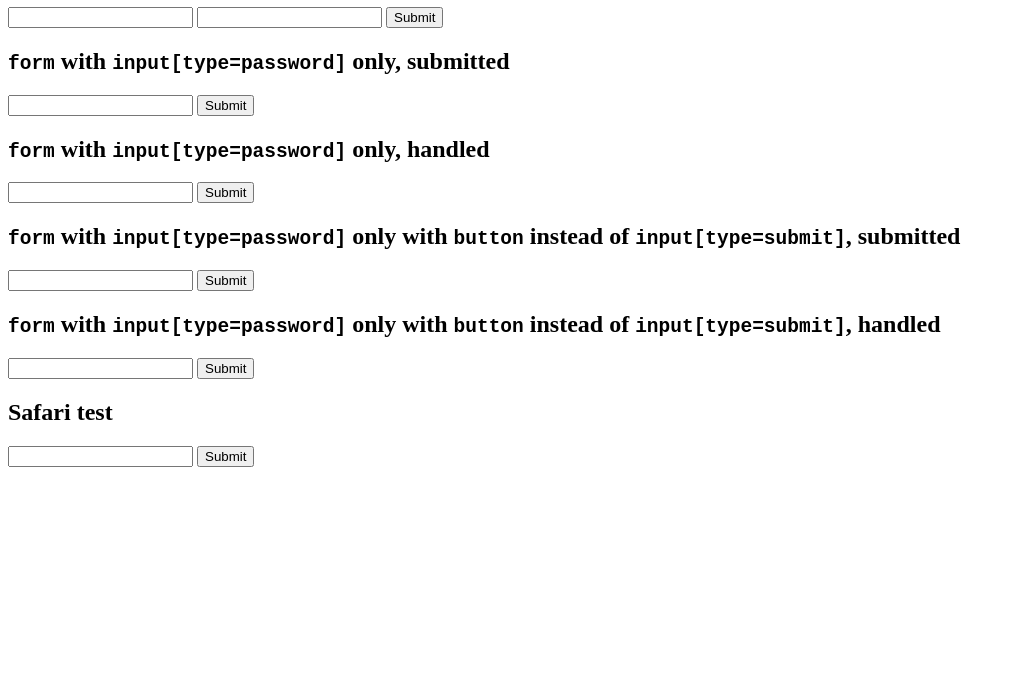
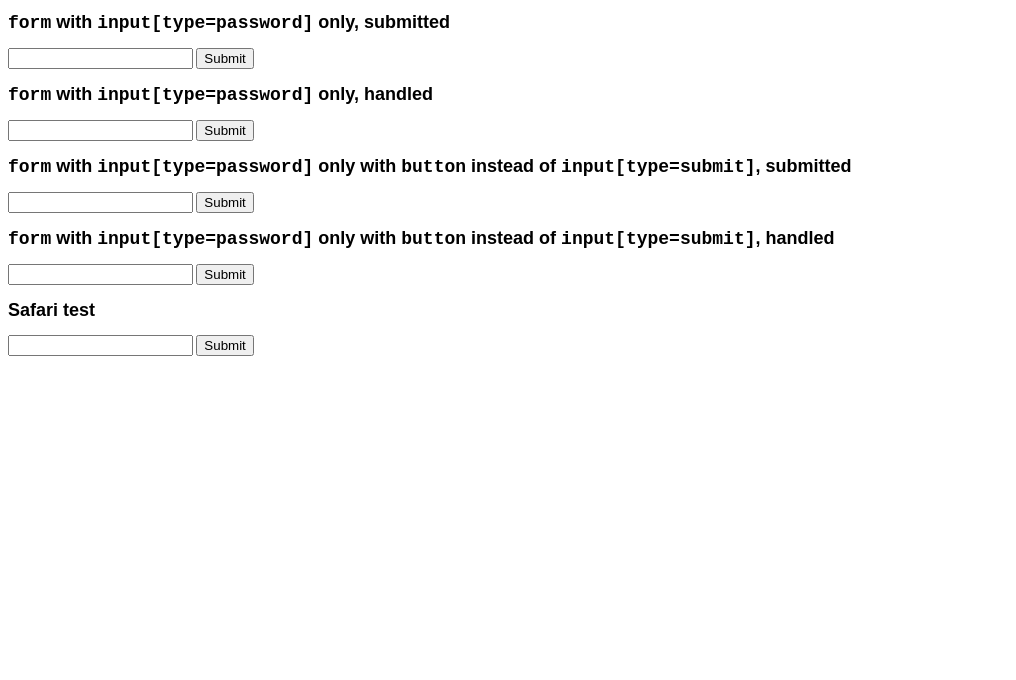
Before and after one commit to TomasHubelbauer/web-remember-credentials, a plain HTML site: page index.html in a window 1280 px wide. Shown: the part 120-800 px from the top of the page, without its empty margins (0-1016 px from the left). Drawn offline with Linux system fonts and the light colour scheme.

Commit message:
Use a nicer sans-serif font

```diff
--- /dev/null
+++ b/index.css
@@ -0,0 +1,3 @@
+body {
+  font: normal 9pt sans-serif;
+}
--- a/index.html
+++ b/index.html
@@ -4,6 +4,7 @@
     <meta charset="utf-8" />
     <title>Web Remember Credentials</title>
     <script src="index.js"></script>
+    <link rel="stylesheet" href="index.css" />
   </head>
   <body>
     <h1>Web Remember Credentials</h1>
```
